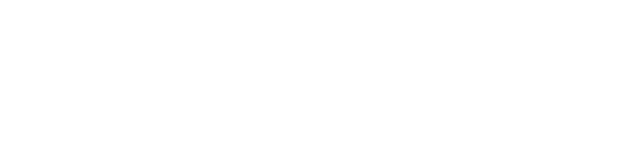
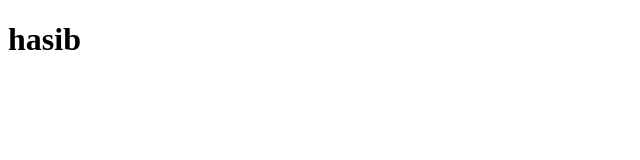
Before and after one commit to Hasibantor/tea-house-daisyui, a plain HTML site: page index.html in a window 1280 px wide. Shown: the whole page, without its empty margins (0-640 px from the left). Drawn offline with Linux system fonts and the light colour scheme.

Commit message:
this is my fast commit

```diff
--- a/index.html
+++ b/index.html
@@ -6,6 +6,6 @@
     <title>Tea House</title>
 </head>
 <body>
-
+    <h1>hasib</h1>
 </body>
 </html>
```
